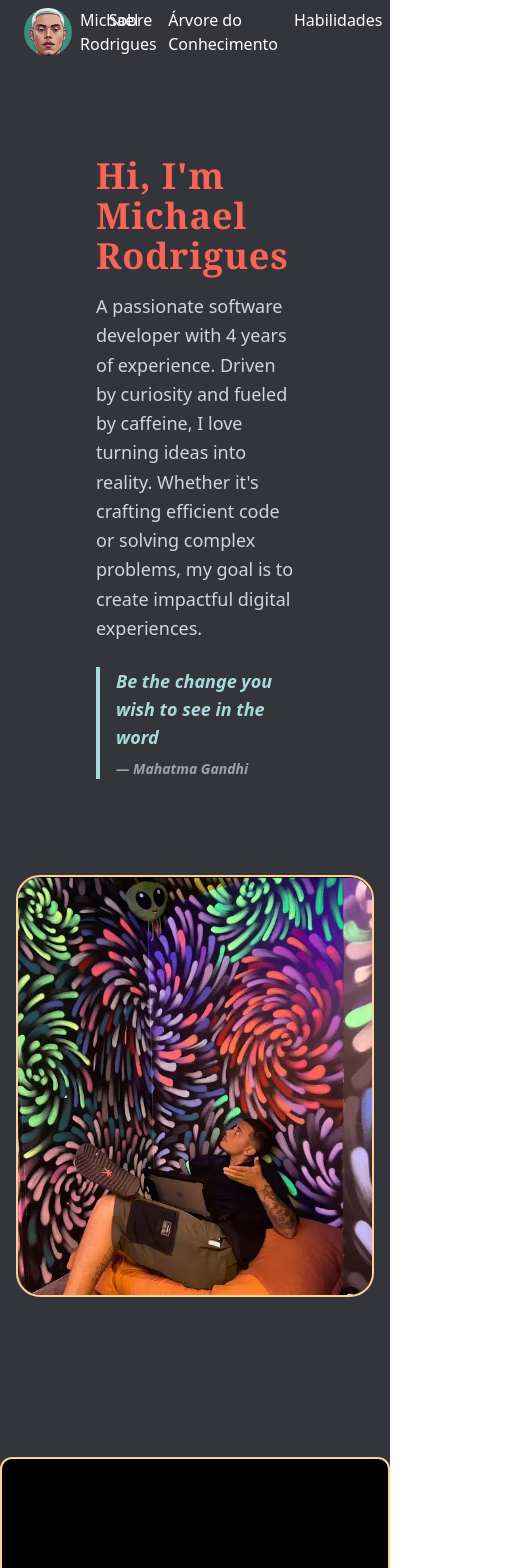
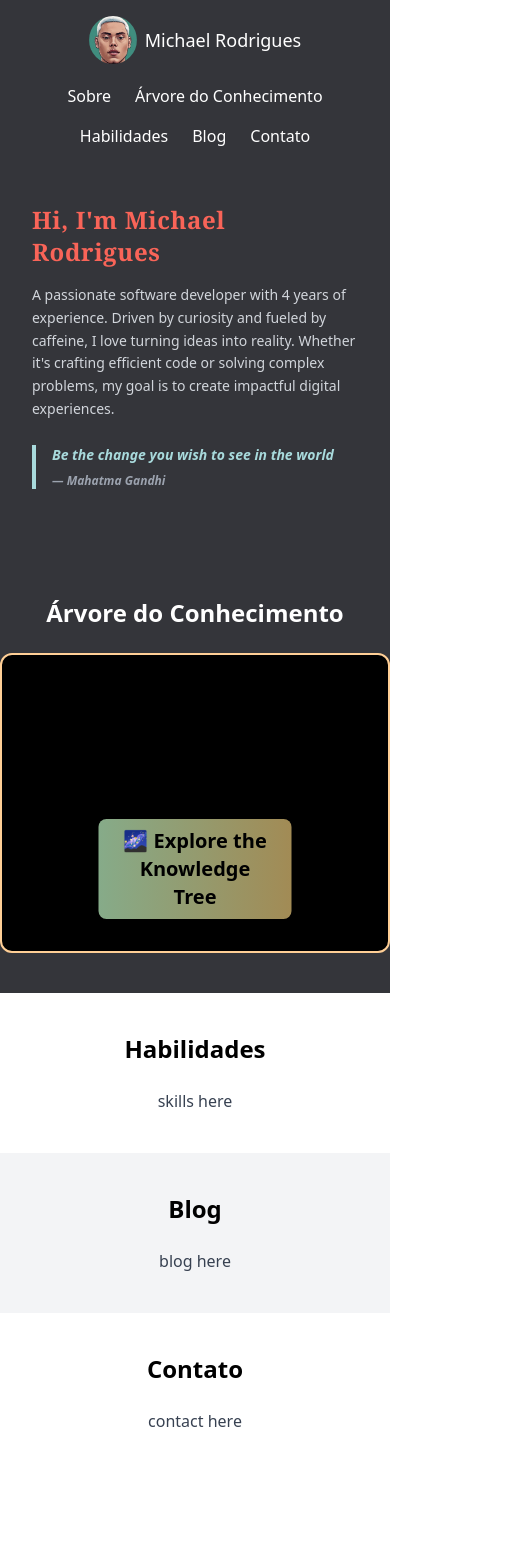
Before and after one commit to michaelrodriguess/michael-dev, a Next.js app: page / in a window 390 px wide. Shown: the top 1568 px of the page, 508 px wide, since content can reach past the window. After the commit the page ends 1473 px from the top, so only its background shows below. Built offline with nearby package versions, Linux system fonts and the light colour scheme.

Commit message:
chore: refact about section for more responsiveness

```diff
--- a/src/app/page.tsx
+++ b/src/app/page.tsx
@@ -6,9 +6,9 @@ import { projectData } from "../lib/projectData";
 export default function Home() {
   return (
     <main className="w-full">
-      <div className="bg-[#34353A]  min-h-screen">
-        <header className="flex items-center justify-between px-6 pt-2 text-white">
-          <div className="flex items-center">
+      <div className="bg-[#34353A] min-h-screen">
+        <header className="flex flex-col sm:flex-row items-center justify-between px-4 sm:px-6 py-4 text-white">
+          <div className="flex items-center mb-4 sm:mb-0">
             <Image
               src="/aiMaik.webp"
               alt="Logo"
@@ -16,61 +16,65 @@ export default function Home() {
               height={48}
               className="rounded-full object-cover"
             />
-            <div className="ml-2 ">Michael Rodrigues</div>
+            <div className="ml-2 text-lg sm:text-xl">Michael Rodrigues</div>
           </div>
-          <nav className="flex space-x-4">
-            <a href="#about" className="relative group text-white">
-              Sobre
-              <span className="absolute left-0 bottom-0 w-0 h-[2px] bg-[#FFCF96] transition-all duration-300 group-hover:w-full" />
-            </a>
-            <a href="#multiverse" className="relative group text-white">
-              Árvore do Conhecimento
-              <span className="absolute left-0 bottom-0 w-0 h-[2px] bg-[#FFCF96] transition-all duration-300 group-hover:w-full" />
-            </a>
-            <a href="#skills" className="relative group text-white">
-              Habilidades
-              <span className="absolute left-0 bottom-0 w-0 h-[2px] bg-[#FFCF96] transition-all duration-300 group-hover:w-full" />
-            </a>
-            <a href="#blog" className="relative group text-white">
-              Blog
-              <span className="absolute left-0 bottom-0 w-0 h-[2px] bg-[#FFCF96] transition-all duration-300 group-hover:w-full" />
-            </a>
-            <a href="#contact" className="relative group text-white">
-              Contato
-              <span className="absolute left-0 bottom-0 w-0 h-[2px] bg-[#FFCF96] transition-all duration-300 group-hover:w-full" />
-            </a>
+          <nav className="flex flex-wrap justify-center gap-2 sm:gap-4">
+            {[
+              "Sobre",
+              "Árvore do Conhecimento",
+              "Habilidades",
+              "Blog",
+              "Contato",
+            ].map((item) => (
+              <a
+                key={item}
+                href={`#${item.toLowerCase().replace(/ /g, "-")}`}
+                className="relative group text-white px-2 py-1"
+              >
+                {item}
+                <span className="absolute left-0 bottom-0 w-0 h-[2px] bg-[#FFCF96] transition-all duration-300 group-hover:w-full" />
+              </a>
+            ))}
           </nav>
         </header>
 
-        <section id="about" className="py-20 flex items-center justify-center">
-          <div className="container mx-auto px-4 flex flex-col md:flex-row items-center">
-            <div className="md:w-1/2 md:pr-4 mb-4 md:mb-0 p-20 pt-5 ">
-              <h2 className="text-4xl font-extrabold mb-4 text-[#F96458] tracking-wide font-serif">
+        <section id="sobre" className="py-5 flex items-center justify-center">
+          <div className="container mx-auto px-4 flex flex-col lg:flex-row items-center">
+            <div className="lg:w-1/2 lg:pr-8 mb-8 lg:mb-0 p-4 sm:p-6 lg:p-8">
+              <h2 className="text-2xl sm:text-3xl lg:text-4xl font-extrabold mb-4 text-[#F96458] tracking-wide font-serif">
                 Hi, I&apos;m Michael Rodrigues
               </h2>
-              <p className="text-lg mb-6 leading-relaxed text-gray-300 font-light">
+              <p className="text-sm sm:text-base lg:text-lg mb-6 leading-relaxed text-gray-300 font-light">
                 A passionate software developer with 4 years of experience.
                 Driven by curiosity and fueled by caffeine, I love turning ideas
                 into reality. Whether it&apos;s crafting efficient code or
                 solving complex problems, my goal is to create impactful digital
                 experiences.
               </p>
-              <blockquote className="border-l-4 border-[#A8DADC] pl-4 italic text-lg font-semibold text-[#A8DADC]">
-                Be the change you wish to see in the word
-                <span className="block mt-2 text-sm text-gray-400">
+              <blockquote className="border-l-4 border-[#A8DADC] pl-4 italic text-sm sm:text-base lg:text-lg font-semibold text-[#A8DADC]">
+                Be the change you wish to see in the world
+                <span className="block mt-2 text-xs sm:text-sm text-gray-400">
                   — Mahatma Gandhi
                 </span>
               </blockquote>
             </div>
-            <div className="md:w-1/2 flex justify-center">
-              <div className="relative w-full max-w-md border-2 border-[#FFCF96] rounded-3xl">
+
+            <div className="pl-20 w-full sm:w-2/3 md:w-1/2 lg:w-1/2 xl:w-5/12 max-lg:hidden ">
+              <div
+                className="relative border-2 border-[#FFCF96] rounded-3xl overflow-hidden"
+                style={{ display: "inline-block", maxWidth: "100%" }}
+              >
                 <Image
                   src="/sobreMaik.webp"
                   alt="Sobre Michael Rodrigues"
-                  layout="responsive"
-                  width={1920}
-                  height={1280}
-                  className="rounded-3xl object-cover"
+                  width={800}
+                  height={500}
+                  style={{
+                    maxHeight: "500px",
+                    width: "100%",
+                    objectFit: "contain",
+                  }}
+                  className="rounded-3xl"
                 />
               </div>
             </div>
@@ -78,37 +82,52 @@ export default function Home() {
         </section>
 
         <section
-          id="multiverse"
-          className="py-20 flex flex-col items-center justify-center "
+          id="árvore-do-conhecimento"
+          className="py-10 sm:py-16 lg:py-20 flex flex-col items-center justify-center"
         >
-          <div className="border-2 border-[#FFCF96] rounded-xl w-full max-w-3xl h-[400px] flex items-center justify-center bg-black">
+          <h2 className="text-2xl sm:text-3xl lg:text-4xl font-bold mb-6 text-center text-white">
+            Árvore do Conhecimento
+          </h2>
+          <div className="border-2 border-[#FFCF96] rounded-xl w-full max-w-3xl h-[300px] sm:h-[400px] lg:h-[500px] flex items-center justify-center bg-black">
             <MultiverseScene data={projectData} />
           </div>
         </section>
       </div>
 
       <section
-        id="skills"
-        className="py-20 flex flex-col items-center justify-center bg-white text-center"
+        id="habilidades"
+        className="py-10 sm:py-16 lg:py-20 flex flex-col items-center justify-center bg-white text-center"
       >
-        <h2 className="text-3xl font-semibold mb-4">Habilidades</h2>
-        <p className="max-w-2xl text-gray-700">skils here</p>
+        <h2 className="text-2xl sm:text-3xl lg:text-4xl font-semibold mb-6">
+          Habilidades
+        </h2>
+        <div className="container mx-auto px-4">
+          <p className="max-w-2xl mx-auto text-gray-700">skills here</p>
+        </div>
       </section>
 
       <section
         id="blog"
-        className="py-20 flex flex-col items-center justify-center bg-white text-center"
+        className="py-10 sm:py-16 lg:py-20 flex flex-col items-center justify-center bg-gray-100 text-center"
       >
-        <h2 className="text-3xl font-semibold mb-4">Blog</h2>
-        <p className="max-w-2xl text-gray-700">blog here</p>
+        <h2 className="text-2xl sm:text-3xl lg:text-4xl font-semibold mb-6">
+          Blog
+        </h2>
+        <div className="container mx-auto px-4">
+          <p className="max-w-2xl mx-auto text-gray-700">blog here</p>
+        </div>
       </section>
 
       <section
-        id="contact"
-        className="py-20 flex flex-col items-center justify-center bg-gray-50 text-center"
+        id="contato"
+        className="py-10 sm:py-16 lg:py-20 flex flex-col items-center justify-center bg-white text-center"
       >
-        <h2 className="text-3xl font-semibold mb-4">Contato</h2>
-        <p className="max-w-2xl text-gray-700">contact here</p>
+        <h2 className="text-2xl sm:text-3xl lg:text-4xl font-semibold mb-6">
+          Contato
+        </h2>
+        <div className="container mx-auto px-4">
+          <p className="max-w-2xl mx-auto text-gray-700">contact here</p>
+        </div>
       </section>
     </main>
   );
```
